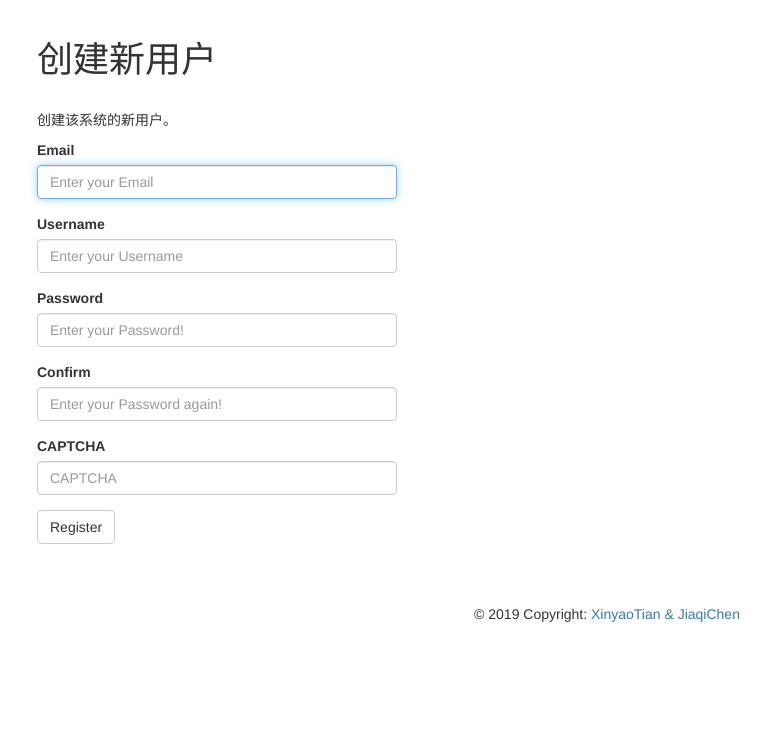
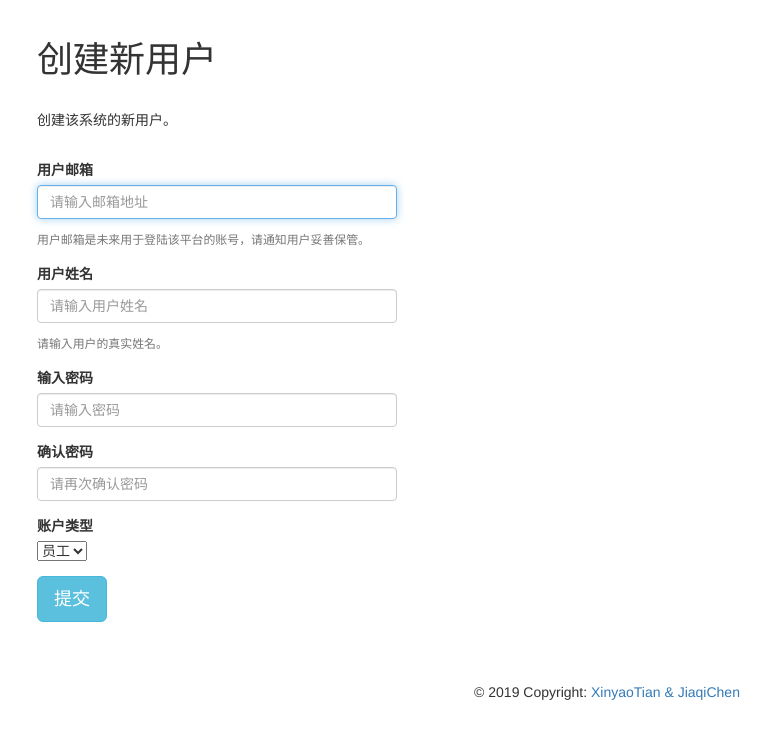
Before and after one commit to chenjiaqi-factory-project/WebUIPART, a Flask app: template app/templates/auth/register/register.html in a window 1280 px wide. Shown: the part 52-800 px from the top of the page, without its empty margins (33-804 px from the left). Run offline with Flask 2, Linux system fonts and the light colour scheme; the template is opened without the code that fills it: values that come from a table or form of the project are taken from there, others are empty; parts of the project's set-up code (start-up, migrations or seed data) failed here and were passed over; some libraries are stand-ins or nearby versions.

Commit message:
修正了登陆和注册页面，加入注销功能

```diff
--- a/app/auth/forms.py
+++ b/app/auth/forms.py
@@ -1,5 +1,5 @@
 from flask_wtf import FlaskForm
-from wtforms import StringField, PasswordField, SubmitField, widgets
+from wtforms import StringField, PasswordField, SubmitField, SelectField, widgets
 from wtforms.validators import DataRequired, EqualTo, Email
 
 
@@ -26,90 +26,98 @@ class RegisterRequestForm(FlaskForm):
 # Login form
 class LoginForm(FlaskForm):
     email = StringField(
-        "Email",
+        "用户邮箱",
         validators=[DataRequired(), Email()],
         widget=widgets.TextInput(),
         render_kw={
             "class": "form-control",
-            "placeholder": "Enter email",
+            "placeholder": "请输入用户邮箱",
             "required": "",
             "autofocus": "",
         },
     )
     password = PasswordField(
-        "Password",
+        "密码",
         validators=[DataRequired()],
         widget=widgets.PasswordInput(),
         render_kw={
             "class": "form-control",
-            "placeholder": "Password",
+            "placeholder": "请输入密码",
             "required": "",
             "autofocus": "",
         },
     )
     captcha = StringField(
-        "CAPTCHA",
+        "验证码",
         validators=[DataRequired()],
         render_kw={
             "class": "form-control",
-            "placeholder": "CAPTCHA",
+            "placeholder": "请输入验证码",
             "required": "",
             "autofocus": "",
         },
     )
-    submit = SubmitField("Login")
+    submit = SubmitField("登陆")
 
 
 # Register form
 class RegisterForm(FlaskForm):
     email = StringField(
-        "Email",
+        "用户邮箱",
         validators=[DataRequired(), Email()],
         render_kw={
             "class": "form-control",
-            "placeholder": "Enter your Email",
+            "placeholder": "请输入邮箱地址",
             "required": "",
             "autofocus": "",
         },
     )
     nickname = StringField(
-        "Username",
+        "用户姓名",
         validators=[DataRequired()],
         render_kw={
             "class": "form-control",
-            "placeholder": "Enter your Username",
+            "placeholder": "请输入用户姓名",
             "required": "",
             "autofocus": "",
         },
     )
     password = PasswordField(
-        "Password",
+        "输入密码",
         validators=[DataRequired()],
         render_kw={
             "class": "form-control",
-            "placeholder": "Enter your Password!",
+            "placeholder": "请输入密码",
             "required": "",
             "autofocus": "",
         },
     )
     re_password = PasswordField(
-        "Confirm",
+        "确认密码",
         validators=[DataRequired()],
         render_kw={
             "class": "form-control",
-            "placeholder": "Enter your Password again!",
+            "placeholder": "请再次确认密码",
             "required": "",
             "autofocus": "",
         },
     )
+    account_status = SelectField(
+        "账户类型",
+        choices=[
+            ("employee", "员工"),
+            ("employer", "主管"),
+        ],
+        validators=[DataRequired()],
+    )
     captcha = StringField(
-        "CAPTCHA",
+        "验证码",
         validators=[DataRequired()],
         render_kw={
             "class": "form-control",
-            "placeholder": "CAPTCHA",
+            "placeholder": "请输入四位验证码",
             "required": "",
             "autofocus": "",
         },
     )
-    submit = SubmitField("Register")
+    submit = SubmitField("创建新用户")
--- a/app/templates/auth/register/register.html
+++ b/app/templates/auth/register/register.html
@@ -8,8 +8,43 @@
     <p>创建该系统的新用户。</p>
     <div class="row">
         <div class="col-md-4">
+        <br>
             <!-- Just send a form to wtf is enough -->
-            {{ wtf.quick_form(form) }}
+            <form class="form-signup" method="post">
+                {{ form.csrf_token }}
+            <div class="form-group">
+                {{ form.email.label }}
+                <p>{{ form.email(size = 64) }}</p>
+                <small id="emailHelp" class="form-text text-muted">用户邮箱是未来用于登陆该平台的账号，请通知用户妥善保管。</small>
+            </div>
+            <div class="form-group">
+                {{ form.nickname.label }}
+                <p>{{ form.nickname(size = 64) }}</p>
+                <small id="nicknameHelp" class="form-text text-muted">请输入用户的真实姓名。</small>
+            </div>
+            <div class="form-group">
+                {{ form.password.label }}
+                <p>{{ form.password(size = 64) }}</p>
+            </div>
+            <div class="form-group">
+                {{ form.re_password.label }}
+                <p>{{ form.re_password(size = 64) }}</p>
+            </div>
+            <div class="form-group">
+                {{ form.account_status.label }}
+                <p>{{ form.account_status }}</p>
+            </div>
+            {% if captcha %}
+            <div class="form-group">
+                <p>{{ form.captcha.label }}</p>
+                <img src="{{ captcha.captcha_url }}" alt="captcha" width="130" height="50">
+                <p></p>
+                <p>{{ form.captcha(size = 8) }}</p>
+                <small id="captchaHelp" class="form-text text-muted">请在10分钟之内验证。</small>
+            </div>
+            {% endif %}
+        <button class="btn btn-info btn-lg" type=submit>提交</button>
+        </form>
         </div>
     </div>
 {% endblock %}
```
Also changed, not shown: app/routes.py (+8 -0 lines), 1 other file.
